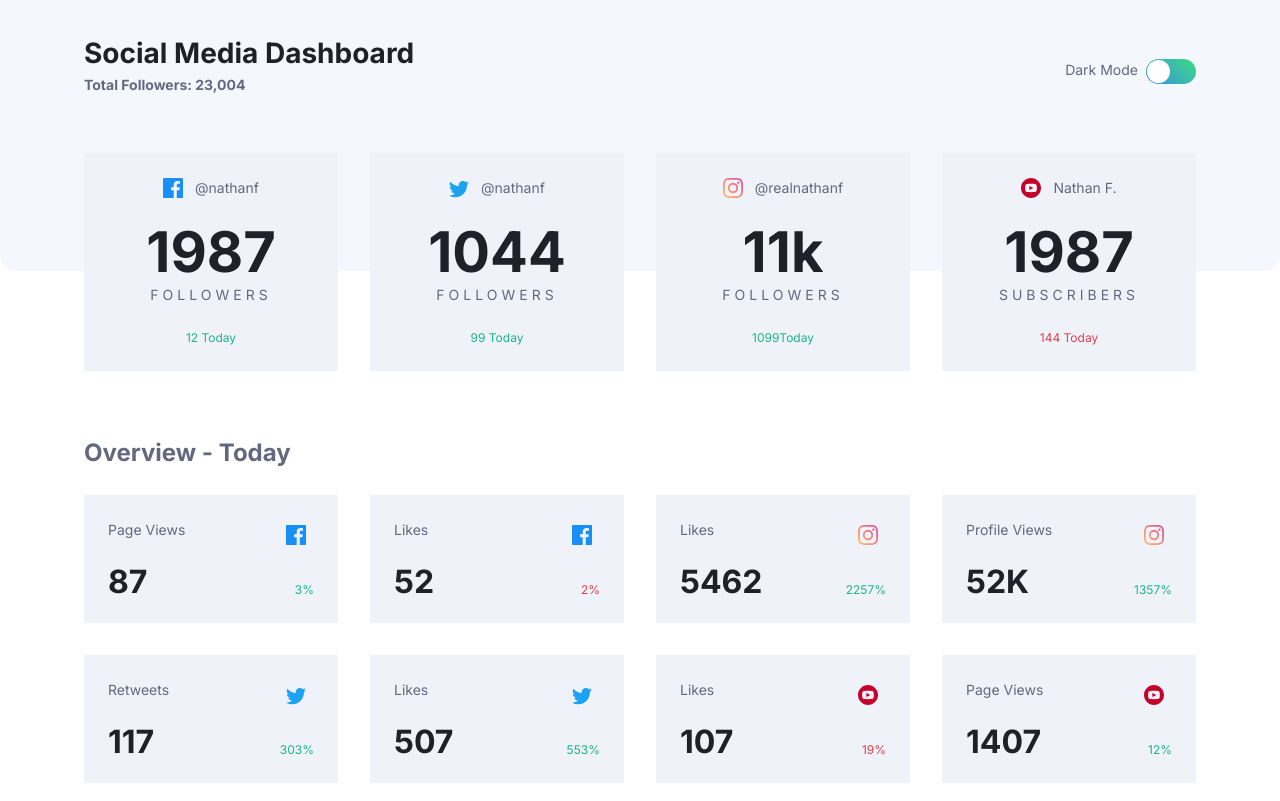
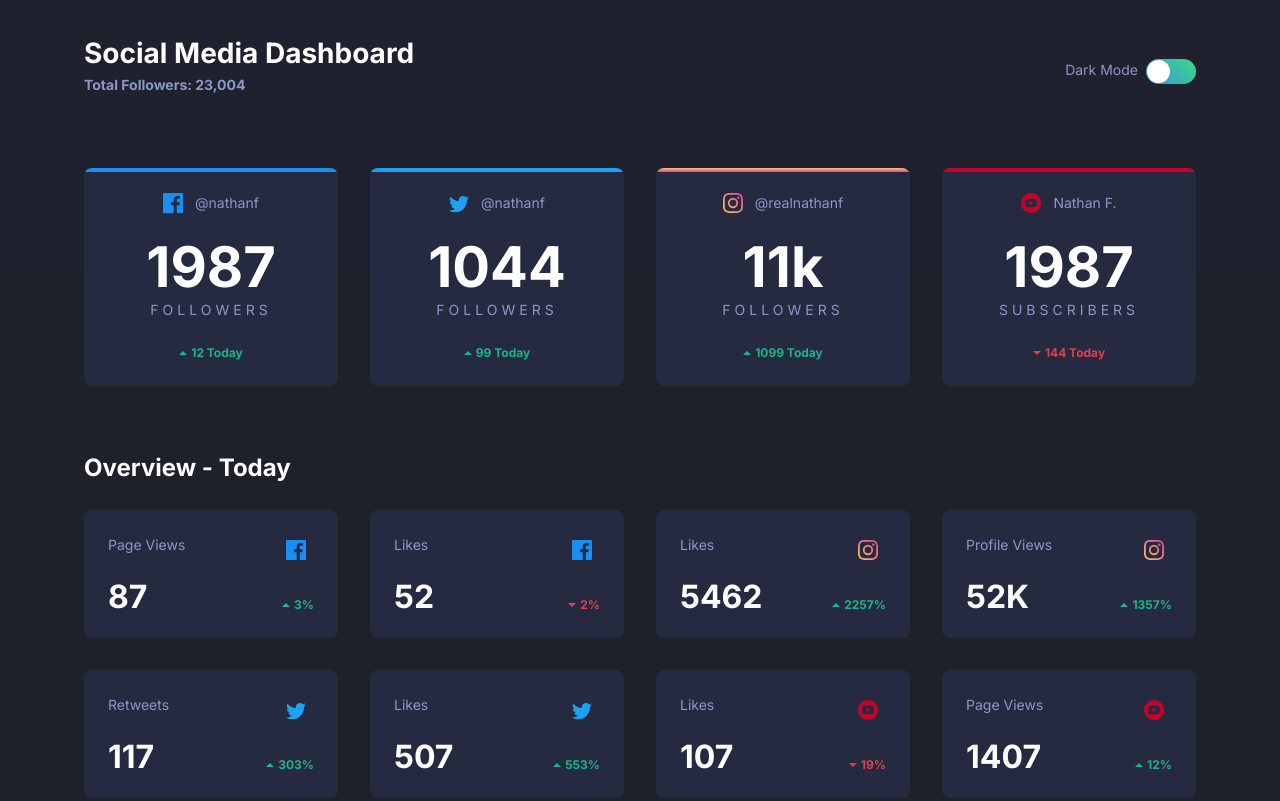
Before and after one commit to helphop/social-media-challenge, a website: page index.html in a window 1280 px wide. Shown: the top 801 px of the page. Drawn offline with Linux system fonts and the light colour scheme.

Commit message:
completed all css

```diff
--- a/index.html
+++ b/index.html
@@ -16,7 +16,7 @@
     </style>
   </head>
 
-  <body class="">
+  <body class="bg-dark">
     <header>
       <div class="container split space-bt align-ic ">
         <div class="header__info">
@@ -33,52 +33,65 @@
   <main>
     <section class="followers">
       <div class="container cards split-auto justify-ic">
-        <div class=" card card-lg flow-content">
+        <div class=" card card-lg | fb | flow-content">
           <div class="card__header">
             <img src="images/icon-facebook.svg" alt="facebook icon">
             <p class="name">@nathanf</p>
           </div>
-          <div class="data">
+          <div class="body">
             <p class="title">1987</p>
             <p class="subtitle">Followers</p>
           </div>
+          <div class="trend">
+            <img src="images/icon-up.svg" alt="">
             <p class="trend-up">12 Today</p>
           </div>
 
-        <div class="card card-lg flow-content">
+        </div>
+
+        <div class="card card-lg | tw | flow-content">
           <div class="card__header">
             <img src="images/icon-twitter.svg" alt="twitter icon">
             <p class="name">@nathanf</p>
           </div>
-          <div class="data">
+          <div class="body">
             <p class="title">1044</p>
             <p class="subtitle">Followers</p>
           </div>
+          <div class="trend">
+            <img src="images/icon-up.svg" alt="">
             <p class="trend-up">99 Today</p>
           </div>
+        </div>
 
-        <div class="card card-lg flow-content">
+        <div class="card card-lg | in | flow-content">
           <div class="card__header">
             <img src="images/icon-instagram.svg" alt="instagram icon">
             <p class="name">@realnathanf</p>
           </div>
-          <div class="data">
+          <div class="body">
             <p class="title">11k</p>
             <p class="subtitle">Followers</p>
           </div>
-          <p class="trend-up">1099Today</p>
+          <div class="trend">
+            <img src="images/icon-up.svg" alt="">
+            <p class="trend-up">1099 Today</p>
+          </div>
         </div>
 
-        <div class="card card-lg flow-content">
+        <div class="card card-lg | yt | flow-content">
           <div class="card__header">
             <img src="images/icon-youtube.svg" alt="youtube icon">
             <p class="name">Nathan F.</p>
           </div>
-          <div class="data">
+          <div class="body">
             <p class="title">1987</p>
             <p class="subtitle">Subscribers</p>
           </div>
+          <div class="trend">
+            <img src="images/icon-down.svg" alt="">
             <p class="trend-down">144 Today</p>
+          </div>
         </div>
 
       </div>
@@ -97,7 +110,10 @@
           </div>
           <div class="card__body">
             <p class="title">87</p>
+            <div class="trend">
+              <img src="images/icon-up.svg" alt="">
               <p class="trend-up">3%</p>
+            </div>
           </div>
         </div>
 
@@ -108,7 +124,11 @@
           </div>
           <div class="card__body">
             <p class="title">52</p>
+            <div class="trend">
+              <img src="images/icon-down.svg" alt="">
               <p class="trend-down">2%</p>
+            </div>
+
           </div>
         </div>
 
@@ -119,7 +139,11 @@
           </div>
           <div class="card__body">
             <p class="title">5462</p>
+            <div class="trend">
+              <img src="images/icon-up.svg" alt="">
               <p class="trend-up">2257%</p>
+            </div>
+
           </div>
         </div>
 
@@ -130,7 +154,11 @@
           </div>
           <div class="card__body">
             <p class="title">52K</p>
+            <div class="trend">
+              <img src="images/icon-up.svg" alt="">
               <p class="trend-up">1357%</p>
+            </div>
+
           </div>
         </div>
 
@@ -141,7 +169,11 @@
           </div>
           <div class="card__body">
             <p class="title">117</p>
+            <div class="trend">
+              <img src="images/icon-up.svg" alt="">
               <p class="trend-up">303%</p>
+            </div>
+
           </div>
         </div>
 
@@ -152,7 +184,11 @@
           </div>
           <div class="card__body">
             <p class="title">507</p>
+            <div class="trend">
+              <img src="images/icon-up.svg" alt="">
               <p class="trend-up">553%</p>
+            </div>
+
           </div>
         </div>
 
@@ -163,7 +199,10 @@
           </div>
           <div class="card__body">
             <p class="title">107</p>
+            <div class="trend">
+              <img src="images/icon-down.svg" alt="">
               <p class="trend-down">19%</p>
+            </div>
           </div>
         </div>
 
@@ -174,7 +213,10 @@
           </div>
           <div class="card__body">
             <p class="title">1407</p>
+            <div class="trend">
+              <img src="images/icon-up.svg" alt="">
               <p class="trend-up">12%</p>
+            </div>
           </div>
         </div>
 
--- a/sass/main.scss
+++ b/sass/main.scss
@@ -14,7 +14,7 @@
 
   //dark theme
   --clr-dark-100: hsl(230, 17%, 14%); //bg
-  --clr-dark-200:  hsl(232, 19%, 15%) //top bg pattern
+  --clr-dark-200:  hsl(230, 20%, 15%);//top bg pattern
   --clr-dark-300: hsl(228, 28%, 20%); //card bg
   --clr-dark-400: hsl(228, 34%, 66%); //text
 
@@ -22,7 +22,15 @@
   --clr-accent-100: hsl(163, 72%, 41%); //trend up
   --clr-accent-200: hsl(356, 69%, 56%); //trend down
 
-  --br: 1rem;
+  //social
+  --clr-fb: hsl(208, 92%, 53%);
+  --clr-tw: hsl(203, 89%, 53%);
+  --clr-in-1:  hsl(37, 97%, 70%);
+  --clr-in-2:  hsl(329, 70%, 58%);
+  --clr-in: linear-gradient(var(--clr-in-1), var(--clr-in-2));
+  --clr-yt: hsl(348, 97%, 39%);
+
+  --br: 0.5rem;
   --spacer: 1rem;
 
   --shadow-100: 0 0.75rem 2.25rem rgba(0, 0, 0, 0.25);
@@ -156,8 +164,27 @@ a {
 }
 
 .bg-dark {
-  --bg: red;
-  --fg-primary: blue;
+  --bg: var(--clr-dark-100);
+  --fg-primary: var(--clr-dark-400);
+  --fg-secondary: var(--clr-neutral-100);
+  --header-bg: var(--clr-dark-200);
+  --bg-card: var(--clr-dark-300);
+}
+
+.fb {
+  --bg-social: var(--clr-fb);
+}
+
+.tw {
+  --bg-social: var(--clr-tw)
+}
+
+.in {
+  --bg-social: var(--clr-in);
+}
+
+.yt {
+  --bg-social: var(--clr-yt);
 }
 
 
@@ -174,7 +201,6 @@ body {
 
 h1 {
  font-size: var(--fs-500);
- color: var(--clr-light-500);
 }
 
 h1,
@@ -185,7 +211,7 @@ h1,
 
 h2 {
 font-size: var(--fs-400);
-color: var(--clr-light-400);
+color: var(--fg-secondary, var(--clr-light-400));
 }
 
 .subtitle {
@@ -210,10 +236,19 @@ color: var(--clr-light-400);
   }
 }
 
+.trend {
+  display: grid;
+  grid-auto-flow: column;
+  justify-content: center;
+  align-items: center;
+  gap: 0.25rem;
+}
+
 
 .trend-up,
 .trend-down {
   font-size: var(--fs-200);
+  font-weight: var(--fw-700);
 }
 
 .trend-up {
@@ -225,7 +260,7 @@ color: var(--clr-light-400);
 }
 
 header {
-  background: var(--bg, var(--clr-light-100));
+  background: var(--header-bg, var(--clr-light-100));
   padding-bottom: 8rem;
   border-radius: 0 0 var(--br) var(--br);
 }
@@ -246,7 +281,7 @@ header {
 }
 
 main {
-  top: -150px;
+  top: -135px;
   position: relative;
 }
 
@@ -260,11 +295,26 @@ main {
   width: 100%;
   text-align: center;
   padding: 1.5rem;
-
+  border-radius: var(--br);
+  position:relative;
+  overflow: hidden;
   &:hover {
     background: var(--bg-card--hover, var(--clr-light-250));
   }
+
+  &:before {
+    content: '';
+    position: absolute;
+    height: 4px;
+    top: 0;
+    right: 0;
+    left: 0;
+    background: var(--bg-social);
+  }
 }
+
+
+
 
 .card__header {
   img, .name{
@@ -285,11 +335,7 @@ main {
   }
 }
 
-
-
-
 //switch
-
 .switch {
   gap: 0.25rem;
   display: grid;
@@ -314,7 +360,7 @@ label {
 	position: relative;
 }
 
-label:after {
+label::after {
 	content: '';
 	position: absolute;
 	top: 1.25px;
@@ -330,11 +376,11 @@ input:checked + label {
 	background: var(--clr-light-300);
 }
 
-input:checked + label:after {
+input:checked + label::after {
 	left: calc(100% - 1.25px);
 	transform: translateX(-100%);
 }
 
-label:active:after {
+label:active::after {
 	width: 32.5px;
 }
```
Also changed, not shown: css/style.css. Lines whose indentation alone changed are shown as unchanged.
